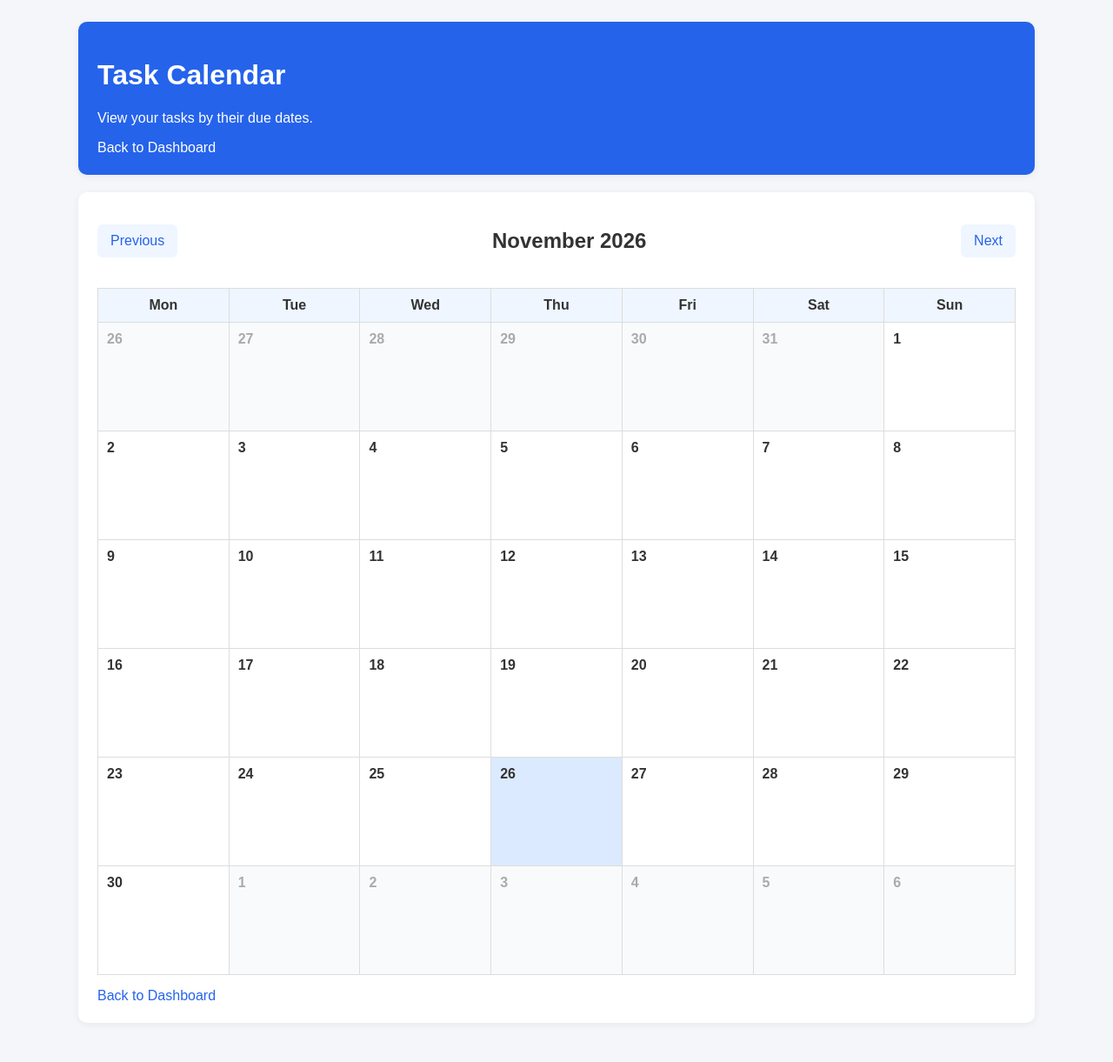
After one commit to iamlejesh/PlanIt-Todo, a Django app: page /calendar/ in a window 1280 px wide. The commit adds this page. Shown: the whole page at 87% size. Run offline with Django 5.2, Linux system fonts and the light colour scheme; the visitor is signed in with stand-in values (Sample User, id 1); data that the repository does not hold is empty.

Commit message:
Add monthly task calendar view

```diff
--- /dev/null
+++ b/tasks/templates/tasks/calendar.html
@@ -0,0 +1,236 @@
+
+<!DOCTYPE html>
+<html lang="en">
+
+<head>
+    <meta charset="UTF-8">
+    <meta name="viewport" content="width=device-width, initial-scale=1.0">
+    <title>Task Calendar</title>
+
+    <style>
+        * {
+            box-sizing: border-box;
+        }
+
+        body {
+            margin: 0;
+            padding: 25px;
+            font-family: Arial, sans-serif;
+            background: #f4f6f9;
+            color: #333;
+        }
+
+        .container {
+            max-width: 1100px;
+            margin: auto;
+        }
+
+        .header, .calendar-container {
+            background: white;
+            padding: 22px;
+            border-radius: 10px;
+            margin-bottom: 20px;
+            box-shadow: 0 2px 8px rgba(0, 0, 0, 0.06);
+        }
+
+        .header {
+            background: #2563eb;
+            color: white;
+        }
+
+        a {
+            color: #2563eb;
+            text-decoration: none;
+        }
+
+        .header a {
+            color: white;
+        }
+
+        .navigation {
+            display: flex;
+            justify-content: space-between;
+            align-items: center;
+            gap: 10px;
+            margin-bottom: 20px;
+        }
+
+        .navigation a {
+            padding: 10px 15px;
+            background: #eff6ff;
+            border-radius: 6px;
+        }
+
+        .calendar {
+            display: grid;
+            grid-template-columns: repeat(7, minmax(0, 1fr));
+            border-top: 1px solid #ddd;
+            border-left: 1px solid #ddd;
+        }
+
+        .day-name, .day {
+            border-right: 1px solid #ddd;
+            border-bottom: 1px solid #ddd;
+            padding: 10px;
+            min-width: 0;
+        }
+
+        .day-name {
+            background: #eff6ff;
+            text-align: center;
+            font-weight: bold;
+        }
+
+        .day {
+            min-height: 125px;
+        }
+
+        .other-month {
+            background: #f9fafb;
+            color: #aaa;
+        }
+
+        .today {
+            background: #dbeafe;
+        }
+
+        .task {
+            display: block;
+            padding: 6px;
+            margin-top: 7px;
+            border-radius: 5px;
+            font-size: 12px;
+            overflow-wrap: anywhere;
+        }
+
+        .pending {
+            background: #fef3c7;
+            color: #92400e;
+        }
+
+        .completed {
+            background: #dcfce7;
+            color: #166534;
+        }
+
+        .back {
+            display: inline-block;
+            margin-top: 15px;
+        }
+
+        @media (max-width: 600px) {
+            body {
+                padding: 10px;
+            }
+
+            .calendar-container, .header {
+                padding: 12px;
+            }
+
+            .day-name {
+                font-size: 11px;
+                padding: 6px 2px;
+            }
+
+            .day {
+                min-height: 85px;
+                padding: 4px;
+                font-size: 12px;
+            }
+
+            .task {
+                font-size: 10px;
+                padding: 4px;
+            }
+
+            .navigation a {
+                padding: 8px;
+                font-size: 12px;
+            }
+        }
+    </style>
+</head>
+
+<body>
+
+<div class="container">
+
+    <div class="header">
+        <h1>Task Calendar</h1>
+        <p>View your tasks by their due dates.</p>
+        <a href="{% url 'dashboard' %}">Back to Dashboard</a>
+    </div>
+
+    <div class="calendar-container">
+
+        <div class="navigation">
+
+            <a href="?year={{ previous_month.year }}&month={{ previous_month.month }}">
+                Previous
+            </a>
+
+            <h2>{{ month_name }} {{ year }}</h2>
+
+            <a href="?year={{ following_month.year }}&month={{ following_month.month }}">
+                Next
+            </a>
+
+        </div>
+
+        <div class="calendar">
+
+            {% for day_name in "Mon,Tue,Wed,Thu,Fri,Sat,Sun"|cut:" "|make_list %}
+            {% endfor %}
+
+            <div class="day-name">Mon</div>
+            <div class="day-name">Tue</div>
+            <div class="day-name">Wed</div>
+            <div class="day-name">Thu</div>
+            <div class="day-name">Fri</div>
+            <div class="day-name">Sat</div>
+            <div class="day-name">Sun</div>
+
+            {% for week in calendar_data %}
+
+                {% for day in week %}
+
+                    <div class="day
+                        {% if not day.is_current_month %}other-month{% endif %}
+                        {% if day.date == today %}today{% endif %}">
+
+                        <strong>{{ day.date.day }}</strong>
+
+                        {% for task in day.tasks %}
+
+                            <a
+                                href="{% url 'edit_task' task.id %}"
+                                class="task {% if task.status %}completed{% else %}pending{% endif %}"
+                            >
+                                {{ task.title }}
+                                {% if task.status %}
+                                    (Completed)
+                                {% else %}
+                                    (Pending)
+                                {% endif %}
+                            </a>
+
+                        {% endfor %}
+
+                    </div>
+
+                {% endfor %}
+
+            {% endfor %}
+
+        </div>
+
+        <a class="back" href="{% url 'dashboard' %}">
+            Back to Dashboard
+        </a>
+
+    </div>
+
+</div>
+
+</body>
+</html>
--- a/tasks/templates/tasks/dashboard.html
+++ b/tasks/templates/tasks/dashboard.html
@@ -193,7 +193,9 @@
         <div class="header">
 
             <h1>Todo Dashboard</h1>
-
+            <a href="{% url 'calendar' %}" style="color: white;">
+                View Calendar
+            </a>
             <h2>Welcome {{ request.user.username }}!</h2>
 
             <p>You have successfully logged in.</p>
--- a/tasks/urls.py
+++ b/tasks/urls.py
@@ -13,4 +13,5 @@ urlpatterns = [
     path('toggle-task/<int:task_id>/', views.toggle_task_status, name='toggle_task_status'),
     path('edit-profile/', views.edit_profile, name='edit_profile'),
     path('change-password/', views.change_password, name='change_password'),
+    path('calendar/', views.calendar_view, name='calendar'),
 ]
--- a/tasks/views.py
+++ b/tasks/views.py
@@ -10,7 +10,8 @@ from django.contrib.auth import update_session_auth_hash
 from django.utils import timezone
 from django.db.models import Case, When, Value, IntegerField
 from datetime import timedelta
-
+import calendar
+from datetime import datetime, timedelta
 
 def register(request):
 
@@ -297,3 +298,92 @@ def change_password(request):
         return redirect('dashboard')
 
     return render(request, 'tasks/change_password.html')
+
+
+@login_required
+def calendar_view(request):
+
+    today = timezone.localdate()
+
+    try:
+        year = int(request.GET.get('year', today.year))
+        month = int(request.GET.get('month', today.month))
+
+        if month < 1 or month > 12:
+            raise ValueError
+
+        if year < 1900 or year > 9999:
+            raise ValueError
+
+    except (ValueError, TypeError):
+        year = today.year
+        month = today.month
+
+    first_day = datetime(year, month, 1)
+
+    if month == 12:
+        next_month = datetime(year + 1, 1, 1)
+    else:
+        next_month = datetime(year, month + 1, 1)
+
+    start_date = timezone.make_aware(
+        first_day,
+        timezone.get_current_timezone()
+    )
+
+    end_date = timezone.make_aware(
+        next_month,
+        timezone.get_current_timezone()
+    )
+
+    tasks = Task.objects.filter(
+        user=request.user,
+        due_date__gte=start_date,
+        due_date__lt=end_date
+    ).order_by('due_date')
+
+    tasks_by_date = {}
+
+    for task in tasks:
+        task_date = timezone.localtime(task.due_date).date()
+
+        tasks_by_date.setdefault(task_date, []).append(task)
+
+    calendar_data = []
+
+    month_calendar = calendar.Calendar(
+        firstweekday=0
+    ).monthdatescalendar(year, month)
+
+    for week in month_calendar:
+
+        week_data = []
+
+        for day in week:
+
+            week_data.append({
+                'date': day,
+                'is_current_month': day.month == month,
+                'tasks': tasks_by_date.get(day, [])
+                if day.month == month else []
+            })
+
+        calendar_data.append(week_data)
+
+    previous_month = (
+        datetime(year, month, 1) - timedelta(days=1)
+    )
+
+    if month == 12:
+        following_month = datetime(year + 1, 1, 1)
+    else:
+        following_month = datetime(year, month + 1, 1)
+
+    return render(request, 'tasks/calendar.html', {
+        'calendar_data': calendar_data,
+        'month_name': calendar.month_name[month],
+        'year': year,
+        'previous_month': previous_month,
+        'following_month': following_month,
+        'today': today,
+    })
```
